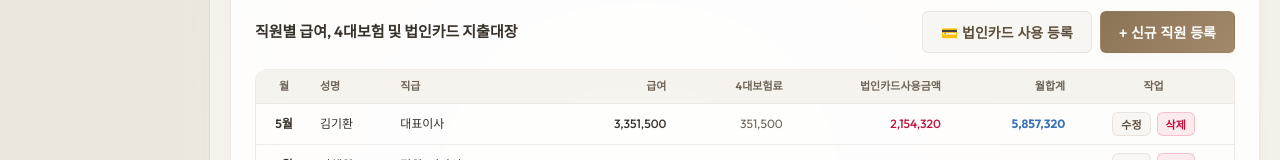
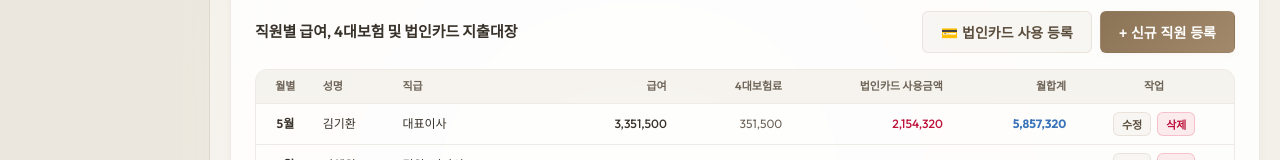
Before and after one commit to newgenes-ui/newjeans-erp, a React (Vite) app: page / in a window 1280 px wide. Both pictures are taken after a click on the item "💸 고정 지출". Shown: the part 415-575 px from the top of the page. Built offline with nearby package versions, Linux system fonts and the light colour scheme.

Commit message:
Update table headers to 월별 and 법인카드 사용금액

```diff
--- a/src/components/FixedExpenses.jsx
+++ b/src/components/FixedExpenses.jsx
@@ -745,12 +745,12 @@ export default function FixedExpenses({
                 <table className="erp-table">
                   <thead>
                     <tr>
-                      <th style={{ textAlign: 'center' }}>월</th>
+                      <th style={{ textAlign: 'center' }}>월별</th>
                       <th>성명</th>
                       <th>직급</th>
                       <th style={{ textAlign: 'right' }}>급여</th>
                       <th style={{ textAlign: 'right' }}>4대보험료</th>
-                      <th style={{ textAlign: 'right' }}>법인카드사용금액</th>
+                      <th style={{ textAlign: 'right' }}>법인카드 사용금액</th>
                       <th style={{ textAlign: 'right' }}>월합계</th>
                       <th style={{ textAlign: 'center' }}>작업</th>
                     </tr>
@@ -1167,7 +1167,7 @@ export default function FixedExpenses({
                 </div>
 
                 <div className="form-group">
-                  <label className="form-label">법인카드사용금액</label>
+                  <label className="form-label">법인카드 사용금액</label>
                   <input
                     type="number"
                     className="form-control"
```
